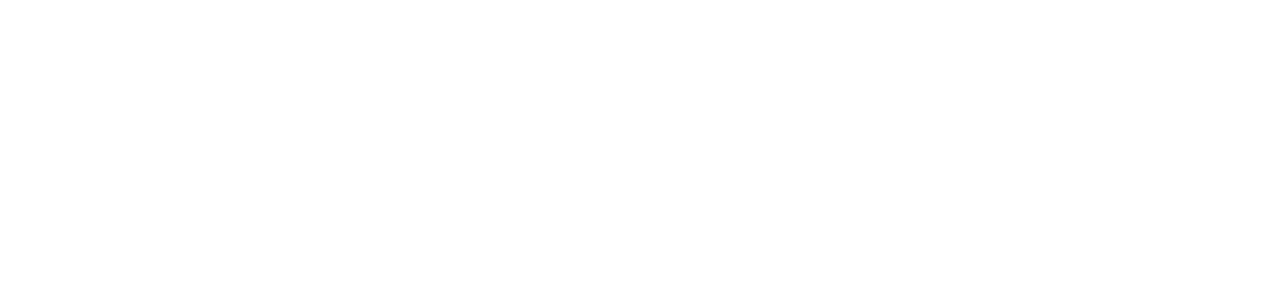
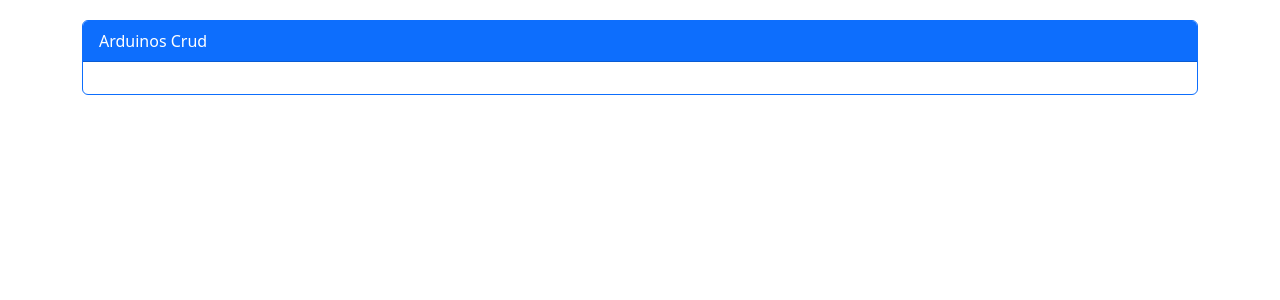
Before and after one commit to Adyson-Lima/arduinos_frontend, a React (Create React App) app: page /newupdate/1 in a window 1280 px wide. Shown: the top 300 px of the page. Built offline with nearby package versions, Linux system fonts and the light colour scheme.

Commit message:
13° commit - tdd tela NewUpdate: Existe card em NewUpdate? GREEN

```diff
--- a/src/App.js
+++ b/src/App.js
@@ -1,7 +1,8 @@
+import ArduinosRouter from './routes';
 
 function App() {
   return (
-   <></>
+   <ArduinosRouter/>
   );
 }
 
--- /dev/null
+++ b/src/pages/NewUpdate/index.js
@@ -0,0 +1,20 @@
+import { Link, useNavigate, useParams } from "react-router-dom";
+import React,{useState, useEffect} from "react";
+// import api from '../../services/api';
+
+export default function NewUpdate(){
+
+  return(
+
+    <div data-testid="mycard" className="card border-primary" style={{marginTop: '20px'}} >
+      <div className="card-header bg-primary" style={{color: '#fff'}}>
+        Arduinos Crud
+      </div>
+      <div className="card-body">
+
+      </div>
+    </div>
+
+  );
+
+}
```
